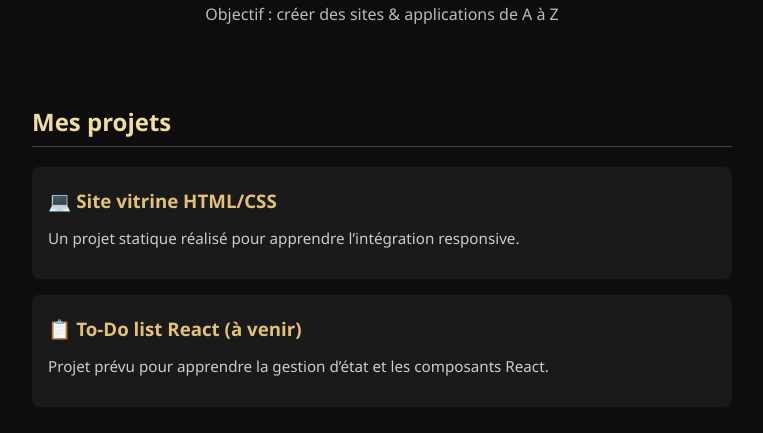
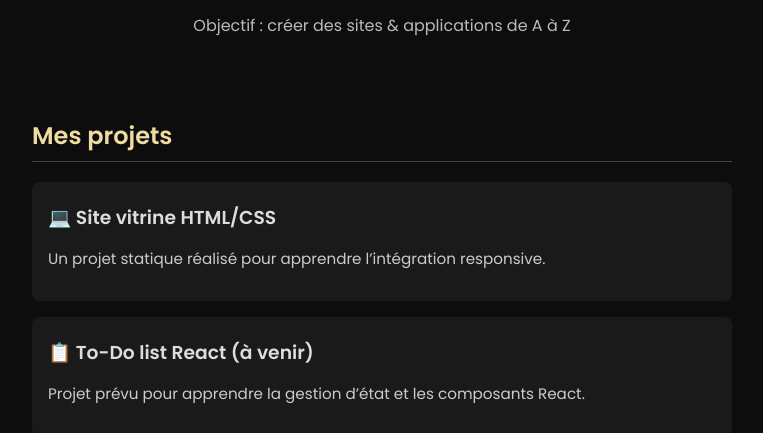
Before and after one commit to rebecca-roussel/portfolio, a plain HTML site: page index.html in a window 1280 px wide. Shown: the part 304-737 px from the top of the page, without its empty margins (258-1021 px from the left). Drawn offline with Linux system fonts and the light colour scheme.

Commit message:
index.html

```diff
--- a/index.html
+++ b/index.html
@@ -4,16 +4,19 @@
   <meta charset="UTF-8" />
   <meta name="viewport" content="width=device-width, initial-scale=1.0"/>
   <title>Rebecca Roussel – Portfolio</title>
+<link rel="preconnect" href="https://fonts.googleapis.com">
+<link href="https://fonts.googleapis.com/css2?family=Poppins:wght@400;600&display=swap" rel="stylesheet">
 <link rel="stylesheet" href="https://cdnjs.cloudflare.com/ajax/libs/font-awesome/6.5.0/css/all.min.css">
   <style>
 body {
   margin: 0;
   padding: 0;
-      font-family: 'Segoe UI', sans-serif;
+  font-family: 'Poppins', sans-serif;
   background-color: #0d0d0d;
   color: #e6e6e6;
   text-align: center;
 }
+
 
     header {
       padding: 2rem 1rem;
@@ -71,7 +74,7 @@ header img:hover {
 
     .projet h3 {
       margin: 0.3rem 0;
-      color: #e2c275;
+      color: #dddddd;
     }
 
     .projet p {
```
Lines whose indentation alone changed are shown as unchanged.
